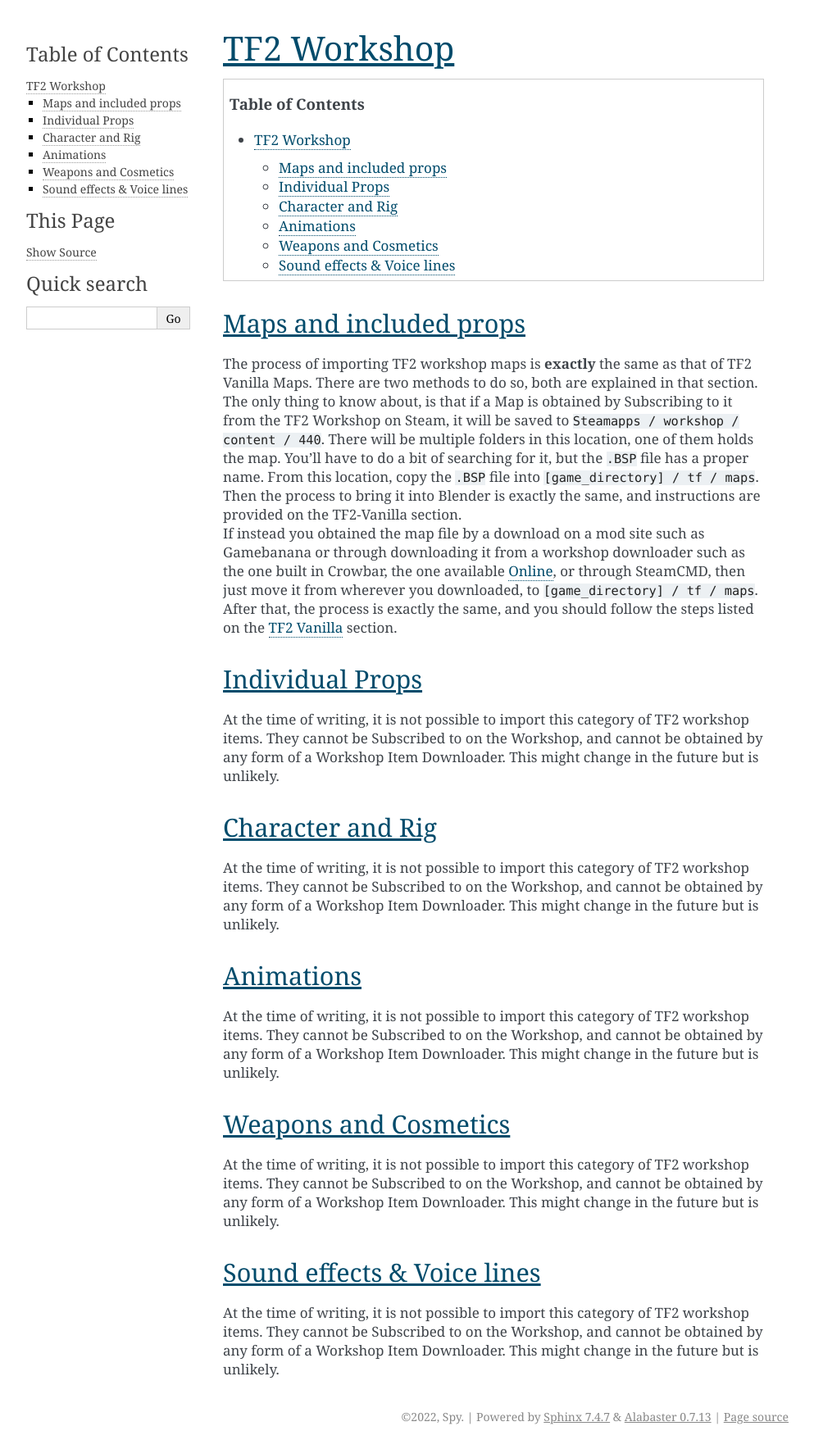
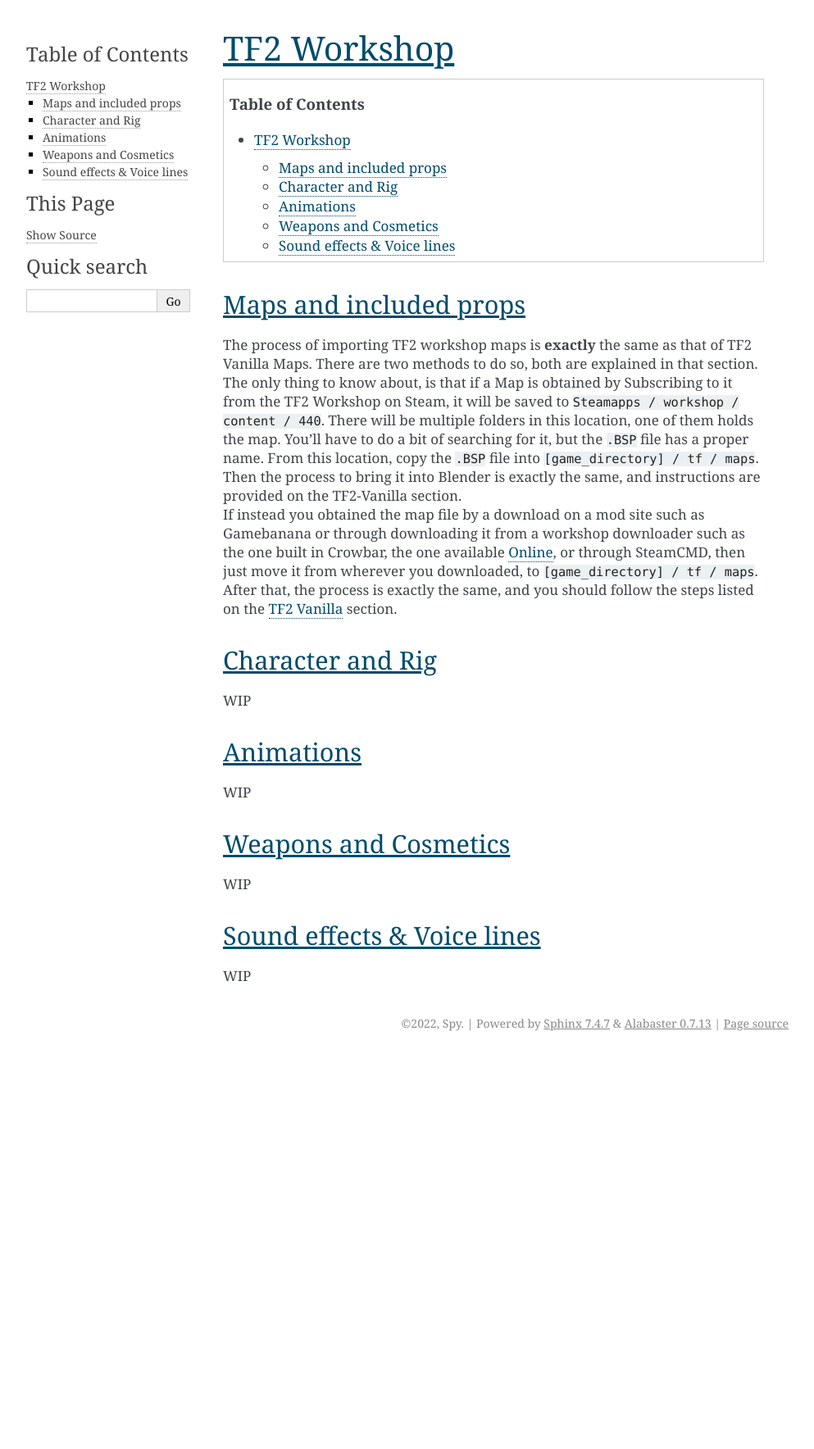
Before and after one commit to espiondev/source2blender, a Sphinx documentation site: the page built from docs/source/TF2-Workshop.rst, in a window 1280 px wide. Shown: the whole page at 82% size, without its empty margins (148-1141 px from the left). Built offline with Sphinx 7.4.7, drawn with Linux system fonts in a browser that asks for light colours; pages that are not in the unit, such as notebooks, are missing from menus; after the commit the page ends 1288 px from its top, so only the background shows below that.

Commit message:
Update TF2-Workshop.rst

```diff
--- a/docs/source/TF2-Workshop.rst
+++ b/docs/source/TF2-Workshop.rst
@@ -14,37 +14,30 @@
 | The process of importing TF2 workshop maps is **exactly** the same as that of TF2 Vanilla Maps. There are two methods to do so, both are explained in that section. The only thing to know about, is that if a Map is obtained by Subscribing to it from the TF2 Workshop on Steam, it will be saved to ``Steamapps / workshop / content / 440``. There will be multiple folders in this location, one of them holds the map. You'll have to do a bit of searching for it, but the ``.BSP`` file has a proper name. From this location, copy the ``.BSP`` file into ``[game_directory] / tf / maps``. Then the process to bring it into Blender is exactly the same, and instructions are provided on the TF2-Vanilla section.
 | If instead you obtained the map file by a download on a mod site such as Gamebanana or through downloading it from a workshop downloader such as the one built in Crowbar, the one available `Online <https://steamworkshopdownloader.io/>`_, or through SteamCMD, then just move it from wherever you downloaded, to ``[game_directory] / tf / maps``. After that, the process is exactly the same, and you should follow the steps listed on the :ref:`tf2_vanilla` section.
 
-.. _tf2_w_individualprops:
-
-Individual Props
-----------------
-
-| At the time of writing, it is not possible to import this category of TF2 workshop items. They cannot be Subscribed to on the Workshop, and cannot be obtained by any form of a Workshop Item Downloader. This might change in the future but is unlikely.
-
 .. _tf2_w_characterandrig:
 
 Character and Rig
 -----------------
 
-| At the time of writing, it is not possible to import this category of TF2 workshop items. They cannot be Subscribed to on the Workshop, and cannot be obtained by any form of a Workshop Item Downloader. This might change in the future but is unlikely.
+| WIP
 
 .. _tf2_w_animations:
 
 Animations
 ----------
 
-| At the time of writing, it is not possible to import this category of TF2 workshop items. They cannot be Subscribed to on the Workshop, and cannot be obtained by any form of a Workshop Item Downloader. This might change in the future but is unlikely.
+| WIP
 
 .. _tf2_w_weaponsandcosmetics:
 
 Weapons and Cosmetics
 ---------------------
 
-| At the time of writing, it is not possible to import this category of TF2 workshop items. They cannot be Subscribed to on the Workshop, and cannot be obtained by any form of a Workshop Item Downloader. This might change in the future but is unlikely.
+| WIP
 
 .. _tf2_w_soundeffectsvoices:
 
 Sound effects & Voice lines
 ---------------------------
 
-| At the time of writing, it is not possible to import this category of TF2 workshop items. They cannot be Subscribed to on the Workshop, and cannot be obtained by any form of a Workshop Item Downloader. This might change in the future but is unlikely.
+| WIP
```
